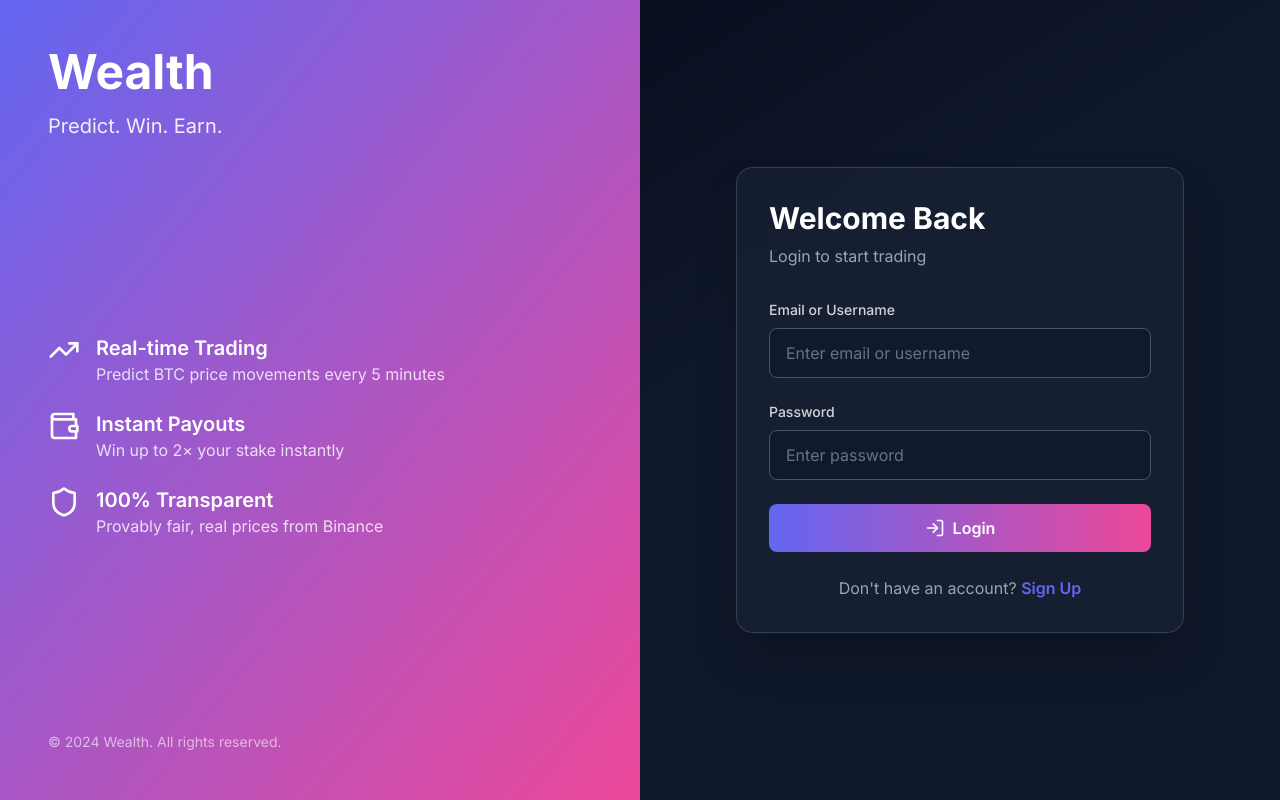
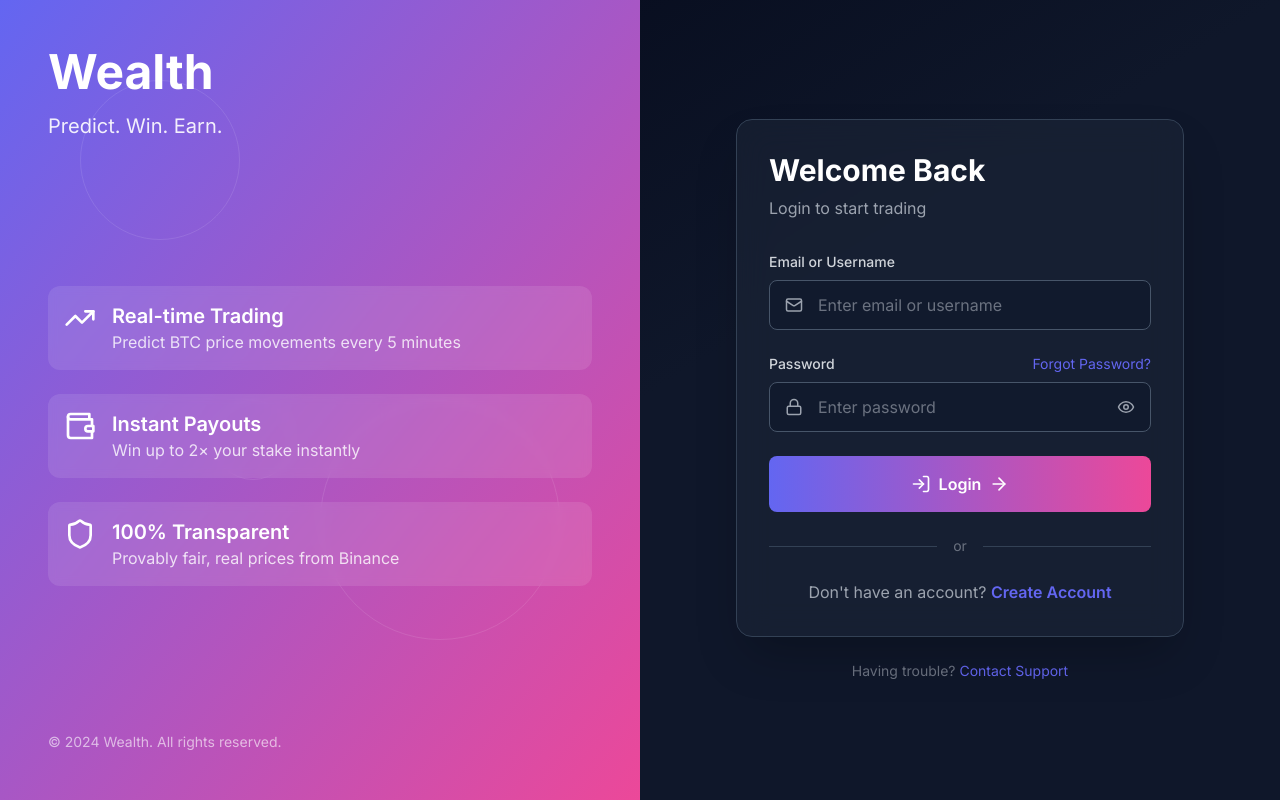
Before and after one commit to Olaygold/Wealth, a React (Vite) app in the folder client/: page /login in a window 1280 px wide. Built offline with nearby package versions, Linux system fonts and the light colour scheme; no server answers.

Commit message:
Update Login.jsx

```diff
--- a/client/src/pages/Login.jsx
+++ b/client/src/pages/Login.jsx
@@ -1,8 +1,20 @@
+
 import { useState } from 'react';
 import { useNavigate, Link } from 'react-router-dom';
 import { useAuth } from '../context/AuthContext';
 import toast from 'react-hot-toast';
-import { LogIn, TrendingUp, Wallet, Shield } from 'lucide-react';
+import {
+  LogIn,
+  TrendingUp,
+  Wallet,
+  Shield,
+  Eye,
+  EyeOff,
+  Mail,
+  Lock,
+  AlertCircle,
+  ArrowRight
+} from 'lucide-react';
 
 const Login = () => {
   const [formData, setFormData] = useState({
@@ -10,56 +22,89 @@ const Login = () => {
     password: '',
   });
   const [loading, setLoading] = useState(false);
+  const [showPassword, setShowPassword] = useState(false);
+  const [errors, setErrors] = useState({});
   const { login } = useAuth();
   const navigate = useNavigate();
 
   const handleSubmit = async (e) => {
     e.preventDefault();
+
+    // Basic validation
+    const newErrors = {};
+    if (!formData.emailOrUsername.trim()) {
+      newErrors.emailOrUsername = 'Email or username is required';
+    }
+    if (!formData.password) {
+      newErrors.password = 'Password is required';
+    }
+
+    if (Object.keys(newErrors).length > 0) {
+      setErrors(newErrors);
+      return;
+    }
+
     setLoading(true);
+    setErrors({});
 
     try {
-      await login(formData.emailOrUsername, formData.password);
+      await login(formData.emailOrUsername.trim(), formData.password);
       toast.success('Welcome back! 🎉');
       navigate('/');
     } catch (error) {
-      toast.error(error.message || 'Login failed');
+      console.error('Login error:', error);
+      toast.error(error.message || 'Invalid credentials');
+      setErrors({ general: error.message || 'Invalid email/username or password' });
     } finally {
       setLoading(false);
     }
   };
 
   const handleChange = (e) => {
-    setFormData({ ...formData, [e.target.name]: e.target.value });
+    const { name, value } = e.target;
+    setFormData({ ...formData, [name]: value });
+
+    // Clear error when user types
+    if (errors[name]) {
+      setErrors({ ...errors, [name]: null });
+    }
   };
 
   return (
     <div className="min-h-screen bg-gradient-to-br from-darker via-dark to-slate-900 flex">
       {/* Left Side - Branding */}
-      <div className="hidden lg:flex lg:w-1/2 bg-gradient-to-br from-primary to-secondary p-12 flex-col justify-between">
-        <div>
+      <div className="hidden lg:flex lg:w-1/2 bg-gradient-to-br from-primary to-secondary p-12 flex-col justify-between relative overflow-hidden">
+        {/* Background Pattern */}
+        <div className="absolute inset-0 opacity-10">
+          <div className="absolute top-20 left-20 w-40 h-40 border border-white rounded-full"></div>
+          <div className="absolute bottom-40 right-20 w-60 h-60 border border-white rounded-full"></div>
+          <div className="absolute top-1/2 left-1/3 w-20 h-20 border border-white rounded-full"></div>
+        </div>
+
+        <div className="relative z-10">
           <h1 className="text-5xl font-bold text-white mb-4">Wealth</h1>
           <p className="text-xl text-white/90">Predict. Win. Earn.</p>
         </div>
 
-        <div className="space-y-6">
-          <div className="flex items-start space-x-4">
-            <TrendingUp className="w-8 h-8 text-white" />
+        <div className="space-y-6 relative z-10">
+          <div className="flex items-start space-x-4 bg-white/10 backdrop-blur-sm rounded-xl p-4">
+            <TrendingUp className="w-8 h-8 text-white flex-shrink-0" />
             <div>
               <h3 className="text-xl font-semibold text-white">Real-time Trading</h3>
               <p className="text-white/80">Predict BTC price movements every 5 minutes</p>
             </div>
           </div>
 
-          <div className="flex items-start space-x-4">
-            <Wallet className="w-8 h-8 text-white" />
+          <div className="flex items-start space-x-4 bg-white/10 backdrop-blur-sm rounded-xl p-4">
+            <Wallet className="w-8 h-8 text-white flex-shrink-0" />
             <div>
               <h3 className="text-xl font-semibold text-white">Instant Payouts</h3>
               <p className="text-white/80">Win up to 2× your stake instantly</p>
             </div>
           </div>
 
-          <div className="flex items-start space-x-4">
-            <Shield className="w-8 h-8 text-white" />
+          <div className="flex items-start space-x-4 bg-white/10 backdrop-blur-sm rounded-xl p-4">
+            <Shield className="w-8 h-8 text-white flex-shrink-0" />
             <div>
               <h3 className="text-xl font-semibold text-white">100% Transparent</h3>
               <p className="text-white/80">Provably fair, real prices from Binance</p>
@@ -67,7 +112,7 @@ const Login = () => {
           </div>
         </div>
 
-        <p className="text-white/60 text-sm">
+        <p className="text-white/60 text-sm relative z-10">
           © 2024 Wealth. All rights reserved.
         </p>
       </div>
@@ -87,41 +132,97 @@ const Login = () => {
             <h2 className="text-3xl font-bold text-white mb-2">Welcome Back</h2>
             <p className="text-gray-400 mb-8">Login to start trading</p>
 
+            {/* General Error */}
+            {errors.general && (
+              <div className="mb-6 bg-red-500/10 border border-red-500/30 rounded-lg p-4 flex items-center gap-3">
+                <AlertCircle className="text-red-500 flex-shrink-0" size={20} />
+                <p className="text-red-500 text-sm">{errors.general}</p>
+              </div>
+            )}
+
             <form onSubmit={handleSubmit} className="space-y-6">
+              {/* Email/Username Field */}
               <div>
                 <label className="block text-sm font-medium text-gray-300 mb-2">
                   Email or Username
                 </label>
+                <div className="relative">
+                  <div className="absolute left-4 top-1/2 transform -translate-y-1/2 text-gray-400">
+                    <Mail size={18} />
+                  </div>
                   <input
                     type="text"
                     name="emailOrUsername"
                     value={formData.emailOrUsername}
                     onChange={handleChange}
-                  className="w-full px-4 py-3 bg-slate-900/50 border border-slate-600 rounded-lg text-white placeholder-gray-500 focus:outline-none focus:ring-2 focus:ring-primary focus:border-transparent transition"
+                    className={`w-full pl-12 pr-4 py-3 bg-slate-900/50 border rounded-lg text-white placeholder-gray-500 focus:outline-none focus:ring-2 transition ${
+                      errors.emailOrUsername
+                        ? 'border-red-500 focus:ring-red-500'
+                        : 'border-slate-600 focus:ring-primary focus:border-transparent'
+                    }`}
                     placeholder="Enter email or username"
-                  required
+                    autoComplete="username"
                   />
                 </div>
+                {errors.emailOrUsername && (
+                  <p className="mt-1 text-sm text-red-500 flex items-center gap-1">
+                    <AlertCircle size={14} />
+                    {errors.emailOrUsername}
+                  </p>
+                )}
+              </div>
 
+              {/* Password Field */}
               <div>
-                <label className="block text-sm font-medium text-gray-300 mb-2">
+                <div className="flex justify-between items-center mb-2">
+                  <label className="block text-sm font-medium text-gray-300">
                     Password
                   </label>
+                  <Link
+                    to="/forgot-password"
+                    className="text-sm text-primary hover:text-primary/80 transition"
+                  >
+                    Forgot Password?
+                  </Link>
+                </div>
+                <div className="relative">
+                  <div className="absolute left-4 top-1/2 transform -translate-y-1/2 text-gray-400">
+                    <Lock size={18} />
+                  </div>
                   <input
-                  type="password"
+                    type={showPassword ? 'text' : 'password'}
                     name="password"
                     value={formData.password}
                     onChange={handleChange}
-                  className="w-full px-4 py-3 bg-slate-900/50 border border-slate-600 rounded-lg text-white placeholder-gray-500 focus:outline-none focus:ring-2 focus:ring-primary focus:border-transparent transition"
+                    className={`w-full pl-12 pr-12 py-3 bg-slate-900/50 border rounded-lg text-white placeholder-gray-500 focus:outline-none focus:ring-2 transition ${
+                      errors.password
+                        ? 'border-red-500 focus:ring-red-500'
+                        : 'border-slate-600 focus:ring-primary focus:border-transparent'
+                    }`}
                     placeholder="Enter password"
-                  required
+                    autoComplete="current-password"
                   />
+                  <button
+                    type="button"
+                    onClick={() => setShowPassword(!showPassword)}
+                    className="absolute right-4 top-1/2 transform -translate-y-1/2 text-gray-400 hover:text-white transition"
+                  >
+                    {showPassword ? <EyeOff size={18} /> : <Eye size={18} />}
+                  </button>
+                </div>
+                {errors.password && (
+                  <p className="mt-1 text-sm text-red-500 flex items-center gap-1">
+                    <AlertCircle size={14} />
+                    {errors.password}
+                  </p>
+                )}
               </div>
 
+              {/* Submit Button */}
               <button
                 type="submit"
                 disabled={loading}
-                className="w-full bg-gradient-to-r from-primary to-secondary text-white font-semibold py-3 rounded-lg hover:opacity-90 transition disabled:opacity-50 disabled:cursor-not-allowed flex items-center justify-center space-x-2"
+                className="w-full bg-gradient-to-r from-primary to-secondary text-white font-semibold py-4 rounded-lg hover:opacity-90 transition disabled:opacity-50 disabled:cursor-not-allowed flex items-center justify-center space-x-2 group"
               >
                 {loading ? (
                   <div className="w-6 h-6 border-2 border-white border-t-transparent rounded-full animate-spin" />
@@ -129,20 +230,37 @@ const Login = () => {
                   <>
                     <LogIn className="w-5 h-5" />
                     <span>Login</span>
+                    <ArrowRight className="w-5 h-5 group-hover:translate-x-1 transition-transform" />
                   </>
                 )}
               </button>
             </form>
 
-            <div className="mt-6 text-center">
+            {/* Divider */}
+            <div className="my-6 flex items-center">
+              <div className="flex-1 border-t border-slate-700"></div>
+              <span className="px-4 text-gray-500 text-sm">or</span>
+              <div className="flex-1 border-t border-slate-700"></div>
+            </div>
+
+            {/* Sign Up Link */}
+            <div className="text-center">
               <p className="text-gray-400">
                 Don't have an account?{' '}
-                <Link to="/register" className="text-primary hover:text-primary/80 font-semibold">
-                  Sign Up
+                <Link
+                  to="/register"
+                  className="text-primary hover:text-primary/80 font-semibold transition"
+                >
+                  Create Account
                 </Link>
               </p>
             </div>
           </div>
+
+          {/* Help Text */}
+          <p className="text-center text-gray-500 text-sm mt-6">
+            Having trouble? <a href="mailto:support@wealth.com" className="text-primary hover:underline">Contact Support</a>
+          </p>
         </div>
       </div>
     </div>
```
Lines whose indentation alone changed are shown as unchanged.
